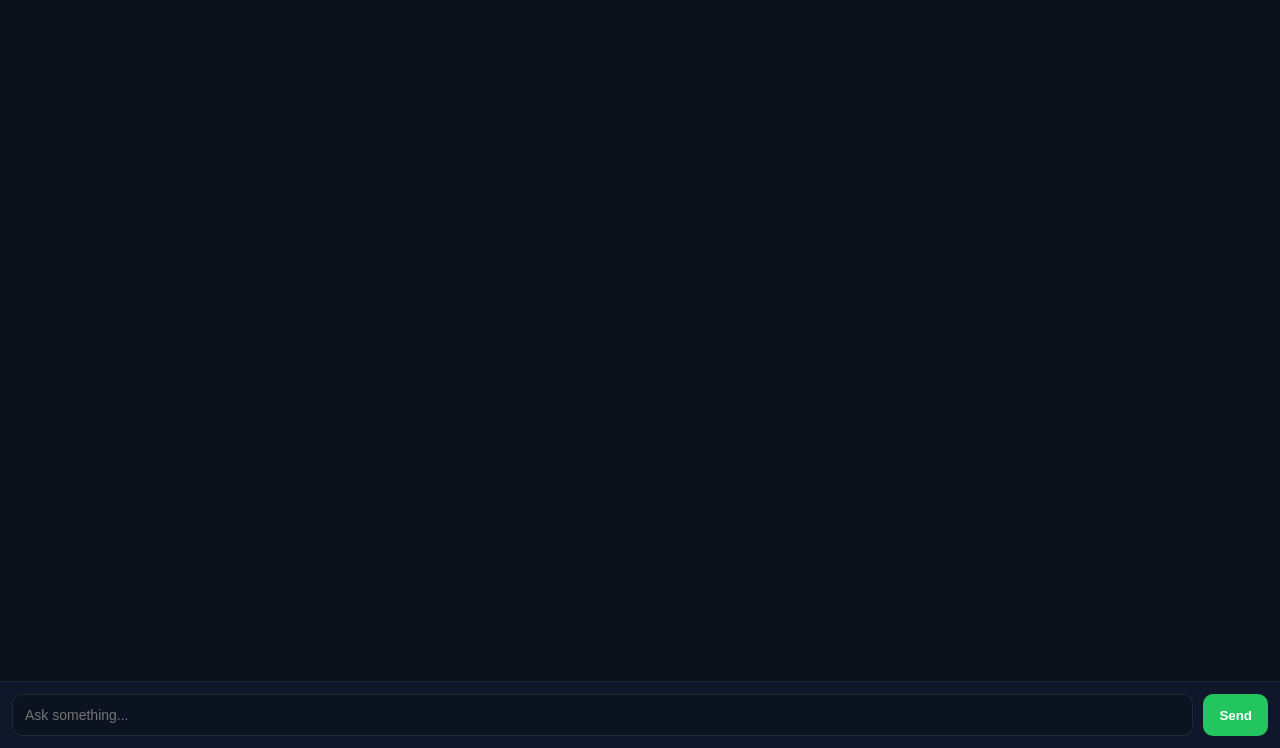
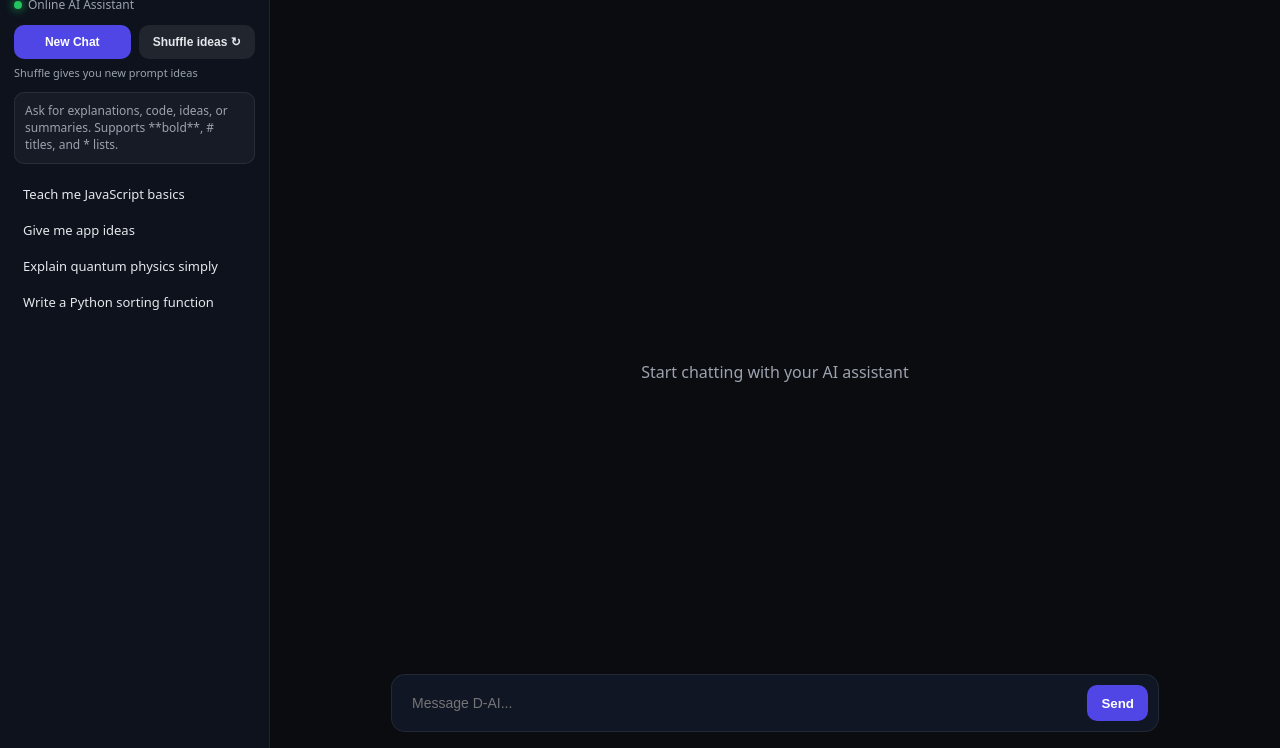
Before and after one commit to theepicdavid/d-ai1, a website: page public/index.html in a window 1280 px wide. Shown: the part 52-800 px from the top of the page. Drawn offline with Linux system fonts and the light colour scheme.

Commit message:
Refactor HTML structure and styles for D-AI

```diff
--- a/public/index.html
+++ b/public/index.html
@@ -4,176 +4,409 @@
   <title>D-AI</title>
 
   <style>
-    body {
-      margin: 0;
-      font-family: system-ui, -apple-system, Segoe UI, Roboto;
-      background: #0b0f19;
-      color: white;
-      display: flex;
-      flex-direction: column;
-      height: 100vh;
+    :root{
+      --bg:#0a0c10;
+      --panel:#0f172a;
+      --border:rgba(255,255,255,0.08);
+      --text:#e5e7eb;
+      --muted:#9ca3af;
+      --accent:#4f46e5;
+      --user:#2563eb;
     }
 
-    header {
-      padding: 14px;
-      text-align: center;
-      background: #0f172a;
-      border-bottom: 1px solid #1f2937;
-      font-weight: 600;
-      letter-spacing: 0.5px;
+    *{box-sizing:border-box}
+
+    body{
+      margin:0;
+      font-family:system-ui,-apple-system,Segoe UI,Roboto,sans-serif;
+      background:var(--bg);
+      color:var(--text);
+      height:100vh;
+      display:flex;
     }
 
-    #chat {
-      flex: 1;
-      padding: 18px;
-      overflow-y: auto;
-      display: flex;
-      flex-direction: column;
-      gap: 12px;
+    /* SIDEBAR */
+    .sidebar{
+      width:270px;
+      background:rgba(17,24,39,0.6);
+      border-right:1px solid var(--border);
+      backdrop-filter: blur(12px);
+      padding:14px;
+      display:flex;
+      flex-direction:column;
+      gap:12px;
     }
 
-    .msg {
-      padding: 12px 14px;
-      border-radius: 14px;
-      max-width: 75%;
-      white-space: pre-wrap;
-      line-height: 1.4;
-      font-size: 14px;
+    .brand{
+      font-weight:800;
+      letter-spacing:1px;
+      font-size:16px;
     }
 
-    .user {
-      background: linear-gradient(135deg, #2563eb, #1d4ed8);
-      align-self: flex-end;
-      border-bottom-right-radius: 4px;
+    .status{
+      font-size:12px;
+      color:var(--muted);
+      display:flex;
+      align-items:center;
+      gap:6px;
     }
 
-    .ai {
-      background: #111827;
-      border: 1px solid #1f2937;
-      align-self: flex-start;
-      border-bottom-left-radius: 4px;
+    .dot{
+      width:8px;
+      height:8px;
+      border-radius:50%;
+      background:#22c55e;
+      box-shadow:0 0 10px #22c55e;
     }
 
-    #inputBox {
-      display: flex;
-      padding: 12px;
-      background: #0f172a;
-      border-top: 1px solid #1f2937;
-      gap: 10px;
+    .btnRow{
+      display:flex;
+      gap:8px;
     }
 
-    input {
-      flex: 1;
-      padding: 12px;
-      border-radius: 10px;
-      border: 1px solid #1f2937;
-      outline: none;
-      background: #0b1220;
-      color: white;
-      font-size: 14px;
+    .btn{
+      flex:1;
+      padding:10px;
+      border-radius:10px;
+      border:none;
+      cursor:pointer;
+      font-weight:600;
+      font-size:12px;
     }
 
-    input:focus {
-      border-color: #2563eb;
+    .new{
+      background:var(--accent);
+      color:white;
     }
 
-    button {
-      padding: 12px 16px;
-      border: none;
-      border-radius: 10px;
-      background: #22c55e;
-      color: white;
-      font-weight: 600;
-      cursor: pointer;
-      transition: 0.2s;
+    .shuffle{
+      background:rgba(255,255,255,0.08);
+      color:var(--text);
     }
 
-    button:hover {
-      background: #16a34a;
+    .hint{
+      font-size:11px;
+      color:var(--muted);
+      margin-top:-6px;
     }
 
-    button:disabled {
-      opacity: 0.5;
-      cursor: not-allowed;
+    .card{
+      padding:10px;
+      border-radius:10px;
+      background:rgba(255,255,255,0.04);
+      border:1px solid var(--border);
+      font-size:12px;
+      color:var(--muted);
+      line-height:1.4;
     }
 
-    .typing {
-      font-style: italic;
-      opacity: 0.7;
+    .suggestions div{
+      padding:9px;
+      border-radius:8px;
+      font-size:13px;
+      cursor:pointer;
     }
+
+    .suggestions div:hover{
+      background:rgba(255,255,255,0.06);
+    }
+
+    /* MAIN */
+    .main{
+      flex:1;
+      display:flex;
+      flex-direction:column;
+      position:relative;
+    }
+
+    header{
+      padding:12px 16px;
+      border-bottom:1px solid var(--border);
+      background:rgba(15,23,42,0.5);
+      backdrop-filter: blur(10px);
+      display:flex;
+      justify-content:space-between;
+      align-items:center;
+    }
+
+    .title{
+      font-weight:700;
+    }
+
+    .sub{
+      font-size:12px;
+      color:var(--muted);
+    }
+
+    /* CHAT */
+    #chat{
+      flex:1;
+      padding:24px;
+      overflow-y:auto;
+      display:flex;
+      flex-direction:column;
+      gap:12px;
+    }
+
+    #chat::-webkit-scrollbar{width:6px}
+    #chat::-webkit-scrollbar-thumb{
+      background:rgba(255,255,255,0.1);
+      border-radius:10px;
+    }
+
+    .empty{
+      margin:auto;
+      text-align:center;
+      color:var(--muted);
+    }
+
+    .msg{
+      max-width:72%;
+      padding:12px 14px;
+      border-radius:16px;
+      font-size:14px;
+      line-height:1.6;
+      border:1px solid var(--border);
+      animation:pop .12s ease-out;
+    }
+
+    @keyframes pop{
+      from{transform:scale(0.98);opacity:0}
+      to{transform:scale(1);opacity:1}
+    }
+
+    .user{
+      align-self:flex-end;
+      background:linear-gradient(135deg,#2563eb,#1d4ed8);
+      border-bottom-right-radius:6px;
+    }
+
+    .ai{
+      align-self:flex-start;
+      background:rgba(17,24,39,0.85);
+      border-bottom-left-radius:6px;
+    }
+
+    /* INPUT */
+    .inputWrap{
+      position:absolute;
+      bottom:16px;
+      left:50%;
+      transform:translateX(-50%);
+      width:100%;
+      max-width:800px;
+      padding:0 16px;
+    }
+
+    .box{
+      display:flex;
+      gap:10px;
+      padding:10px;
+      border-radius:14px;
+      background:rgba(17,24,39,0.9);
+      border:1px solid var(--border);
+      backdrop-filter: blur(12px);
+    }
+
+    input{
+      flex:1;
+      background:transparent;
+      border:none;
+      outline:none;
+      color:var(--text);
+      padding:10px;
+      font-size:14px;
+    }
+
+    button{
+      background:var(--accent);
+      border:none;
+      color:white;
+      padding:10px 14px;
+      border-radius:10px;
+      cursor:pointer;
+      font-weight:600;
+    }
+
+    .typing{opacity:0.6;font-style:italic}
+
+    .ai h1{font-size:18px;margin:6px 0}
+    .ai ul{margin:6px 0 6px 18px}
+    .ai b{color:white}
+
   </style>
 </head>
 
 <body>
 
-<header>D-AI 🤖</header>
+<div class="sidebar">
 
-<div id="chat"></div>
+  <div class="brand">D-AI</div>
 
-<div id="inputBox">
-  <input id="msg" placeholder="Ask something..." />
-  <button id="sendBtn" onclick="send()">Send</button>
+  <div class="status">
+    <span class="dot"></span>
+    Online AI Assistant
+  </div>
+
+  <div class="btnRow">
+    <button class="btn new" onclick="newChat()">New Chat</button>
+    <button class="btn shuffle" onclick="randomize()">Shuffle ideas ↻</button>
+  </div>
+
+  <div class="hint">
+    Shuffle gives you new prompt ideas
+  </div>
+
+  <div class="card">
+    Ask for explanations, code, ideas, or summaries.
+    Supports **bold**, # titles, and * lists.
+  </div>
+
+  <div class="suggestions" id="suggestions"></div>
+
+</div>
+
+<div class="main">
+
+  <header>
+    <div class="title">D-AI Chat</div>
+    <div class="sub">Your everyday AI assistant for thinking, writing, and building</div>
+  </header>
+
+  <div id="chat">
+    <div class="empty" id="empty">
+      Start chatting with your AI assistant
+    </div>
+  </div>
+
+  <div class="inputWrap">
+    <div class="box">
+      <input id="msg" placeholder="Message D-AI..." />
+      <button onclick="send()">Send</button>
+    </div>
+  </div>
+
 </div>
 
 <script>
 const chat = document.getElementById("chat");
 const input = document.getElementById("msg");
-const btn = document.getElementById("sendBtn");
+const empty = document.getElementById("empty");
+const suggestionsBox = document.getElementById("suggestions");
 
-// session memory (DO NOT REMOVE - required for backend)
 const sessionId =
   localStorage.getItem("sessionId") ||
   crypto.randomUUID();
 
 localStorage.setItem("sessionId", sessionId);
 
-function add(text, cls) {
-  const div = document.createElement("div");
-  div.className = "msg " + cls;
-  div.textContent = text;
+const prompts = [
+  "Explain quantum physics simply",
+  "Write a Python sorting function",
+  "Give me startup ideas",
+  "Summarize AI in 2026",
+  "Teach me JavaScript basics",
+  "Explain black holes",
+  "How does the internet work?",
+  "Give me app ideas"
+];
+
+function randomize(){
+  suggestionsBox.innerHTML = "";
+
+  const pick = [...prompts]
+    .sort(()=>Math.random()-0.5)
+    .slice(0,4);
+
+  pick.forEach(p=>{
+    const d=document.createElement("div");
+    d.textContent=p;
+    d.onclick=()=>input.value=p;
+    suggestionsBox.appendChild(d);
+  });
+}
+
+randomize();
+
+function newChat(){
+  chat.innerHTML = `<div class="empty">Start chatting with your AI assistant</div>`;
+}
+
+function removeEmpty(){
+  const e=document.querySelector(".empty");
+  if(e) e.remove();
+}
+
+function add(text,cls){
+  removeEmpty();
+  const div=document.createElement("div");
+  div.className="msg "+cls;
+  div.textContent=text;
   chat.appendChild(div);
-  chat.scrollTop = chat.scrollHeight;
+  chat.scrollTop=chat.scrollHeight;
   return div;
 }
 
-async function send() {
-  const message = input.value.trim();
-  if (!message) return;
+function formatAIText(text){
+  const lines=text.split("\n");
+  let html="";
+  let list=false;
 
-  input.value = "";
+  for(let l of lines){
 
-  add(message, "user");
+    if(l.startsWith("# ")){
+      html+=`<h1>${l.slice(2)}</h1>`;
+      continue;
+    }
 
-  const aiMsg = add("Thinking...", "ai");
-  aiMsg.classList.add("typing");
+    if(l.startsWith("* ")){
+      if(!list){html+="<ul>";list=true;}
+      html+=`<li>${l.slice(2)}</li>`;
+      continue;
+    }
 
-  btn.disabled = true;
+    if(list){html+="</ul>";list=false;}
 
-  try {
-    const res = await fetch("/chat", {
-      method: "POST",
-      headers: { "Content-Type": "application/json" },
-      body: JSON.stringify({
-        message,
-        sessionId
-      })
+    l=l.replace(/\*\*(.*?)\*\*/g,"<b>$1</b>");
+
+    if(l.trim()) html+=`<div>${l}</div>`;
+  }
+
+  if(list) html+="</ul>";
+
+  return html;
+}
+
+async function send(){
+  const message=input.value.trim();
+  if(!message)return;
+
+  input.value="";
+
+  add(message,"user");
+
+  const ai=add("Thinking...","ai");
+  ai.classList.add("typing");
+
+  try{
+    const res=await fetch("/chat",{
+      method:"POST",
+      headers:{"Content-Type":"application/json"},
+      body:JSON.stringify({message,sessionId})
     });
 
-    const data = await res.json();
+    const data=await res.json();
 
-    aiMsg.classList.remove("typing");
-    aiMsg.textContent = data.reply;
+    ai.classList.remove("typing");
+    ai.innerHTML=formatAIText(data.reply);
 
-  } catch (err) {
-    aiMsg.classList.remove("typing");
-    aiMsg.textContent = "Error contacting AI.";
+  }catch(e){
+    ai.textContent="Error contacting AI.";
   }
-
-  btn.disabled = false;
 }
 
-input.addEventListener("keydown", (e) => {
-  if (e.key === "Enter") send();
+input.addEventListener("keydown",(e)=>{
+  if(e.key==="Enter")send();
 });
 </script>
 
```
